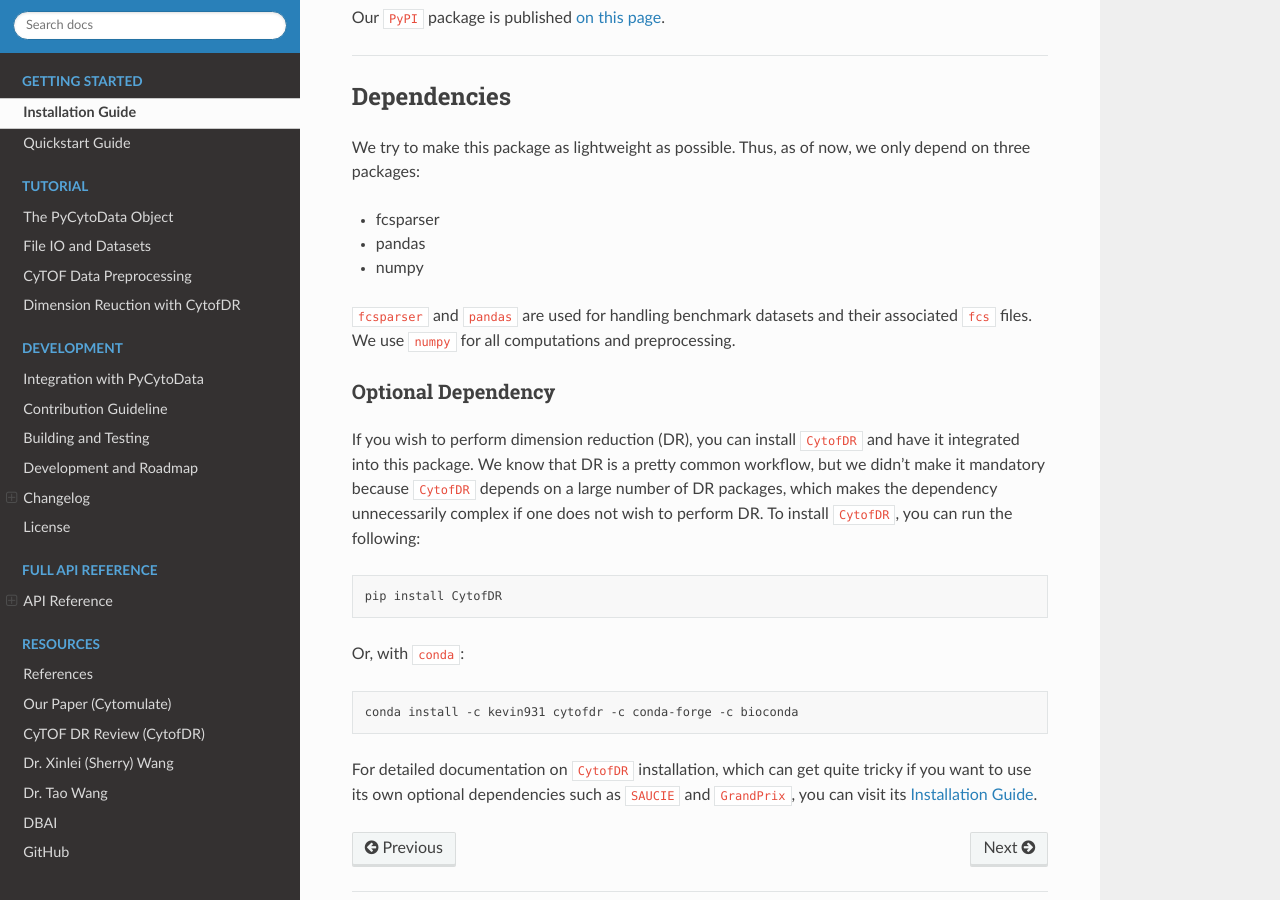
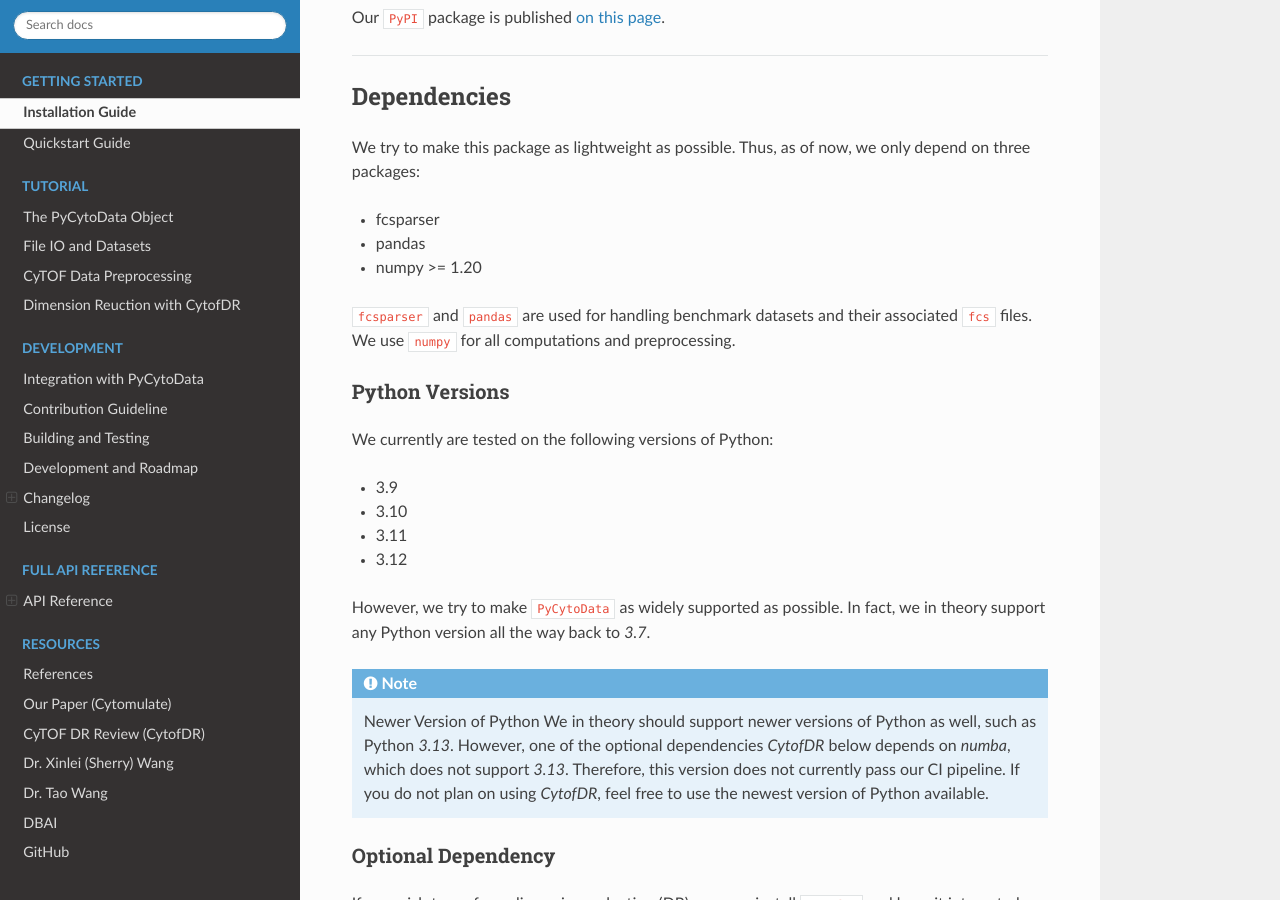
Before and after one commit to kevin931/PyCytoData, a Sphinx documentation site: the page built from docs/source/installation.rst, in a window 1280 px wide and 900 px high, scrolled down 694 px. Built offline with Sphinx 7.4.7 and the Read the Docs theme 3.1.0, drawn with Linux system fonts in a browser that asks for light colours.

Commit message:
[Doc] Add Python dependencies
This clarifies the version of Python supported and tested.

```diff
--- a/docs/source/installation.rst
+++ b/docs/source/installation.rst
@@ -44,10 +44,31 @@ We try to make this package as lightweight as possible. Thus, as of now, we only
 
 - fcsparser
 - pandas
-- numpy
+- numpy >= 1.20
 
 ``fcsparser`` and ``pandas`` are used for handling benchmark datasets and their associated ``fcs`` files.
 We use ``numpy`` for all computations and preprocessing.
+
+
+Python Versions
+------------------
+
+We currently are tested on the following versions of Python:
+
+- 3.9
+- 3.10
+- 3.11
+- 3.12
+
+However, we try to make ``PyCytoData`` as widely supported as possible. In fact, we in theory support
+any Python version all the way back to `3.7`.
+
+.. note:: Newer Version of Python
+    We in theory should support newer versions of Python as well, such as Python `3.13`. However, one of the
+    optional dependencies `CytofDR` below depends on `numba`, which does not support `3.13`. Therefore, this
+    version does not currently pass our CI pipeline. If you do not plan on using `CytofDR`, feel free to use
+    the newest version of Python available.
+
 
 Optional Dependency
 --------------------
```
